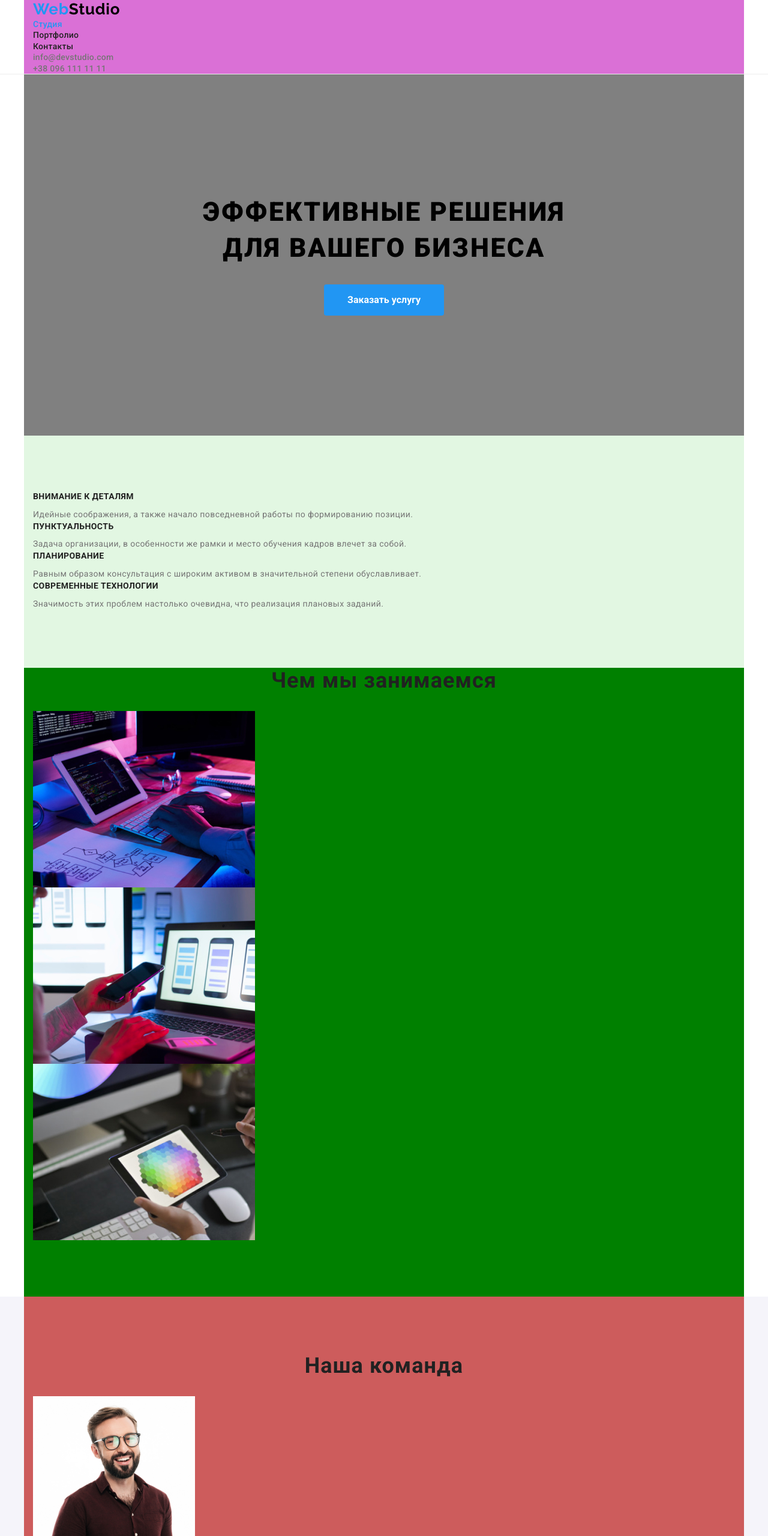
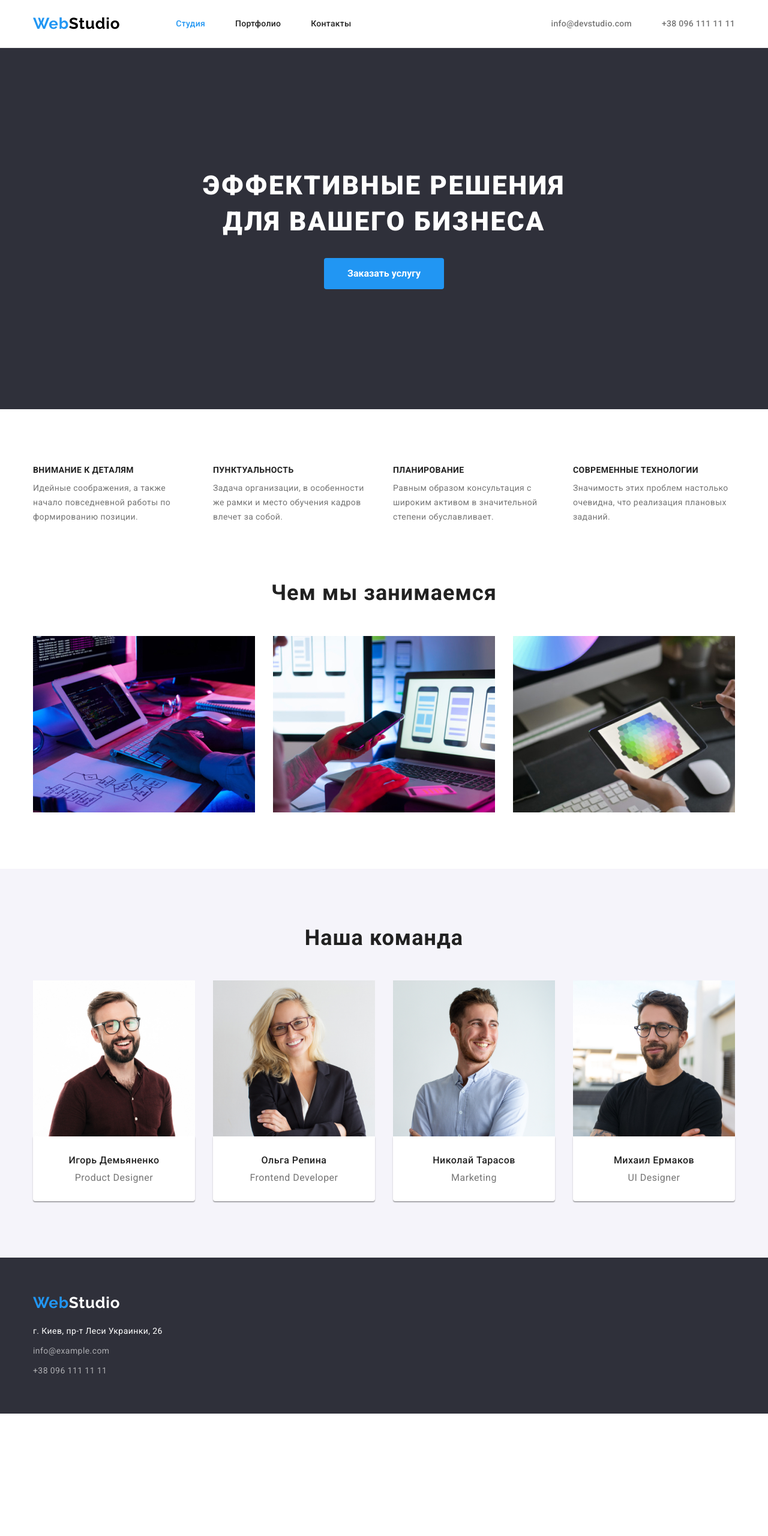
Before and after one commit to ElenaPetrus/goit-markup-hw-03, a plain HTML site: page index.html in a window 1280 px wide. Shown: the top 2560 px of the page at 60% size. After the commit the page ends 2356 px from the top, so only its background shows below. Drawn offline with nearby package versions, Linux system fonts and the light colour scheme.

Commit message:
flex applied

```diff
--- a/css/styles.css
+++ b/css/styles.css
@@ -1,4 +1,4 @@
-:root {
+ :root {
     --main-font: "Roboto", sans-serif;
     --secondary-font: "Raleway", sans-serif;
     --accent-color: #2196F3;
@@ -6,10 +6,13 @@
     --secondary-collor: #757575;
     --contrast-color: #FFFFFF;
     --secondblack-color:  #000000;
-    --header-color:#ECECEC;
+    --header-line-color:#ECECEC;
     --footer-text-color: rgba(255, 255, 255, 0.6);
     --footer-color: #2F303A;
     --section-color: #F5F4FA;
+    --project-border-color: #EEEEEE;
+    --section-top: 94px;
+    --section-btm: 94px;
 }
 
 body {
@@ -80,7 +83,7 @@ img {
     text-align: center;
 
     color: var(--main-color);
-    margin-bottom: 30px;
+    margin-bottom: 50px;
     }
 button {
     border: 1px solid transparent;
@@ -88,6 +91,23 @@ button {
 /*====================END COMPONENTS===========================*/
 
 /*====================HEADER===========================*/
+.header-container {
+    display: flex;
+    align-items: center;
+}
+.navigation{
+    display: flex;
+    align-items: center;
+}
+.navigation-list{
+    display: flex;
+    align-items: center;
+}
+.contact-list{
+    display: flex;
+    align-items: center;
+    margin-left: auto;
+}
 .header-logopart2 {
     font-family: var(--secondary-font);
     font-weight: bold;
@@ -96,7 +116,11 @@ button {
     letter-spacing: 0.03em;
 
     color: var(--secondblack-color);
+    margin-right: 93px;
 }
+.navigation-item:not(:last-child) {
+    margin-right: 50px;
+  }
 .navigation-link {
     font-weight: 500;
     font-size: 14px;
@@ -119,6 +143,7 @@ button {
     letter-spacing: 0.02em;
 
     color: var(--secondary-collor);
+    margin-right: 50px;
 }
 .tel-link {
     font-weight: 500;
@@ -137,14 +162,18 @@ color: var(--accent-color);
 color: var(--accent-color);
 }
 .header{
-     border-bottom: 1px solid var(--header-color);
+     border-bottom: 1px solid var(--header-line-color);
 }
 .header-container{
-    background-color: orchid;
+    padding-top: 24px;
+    padding-bottom: 24px;
 }
 /*====================END HEADER===========================*/
 
 /*====================HERO===========================*/
+.hero{
+    background-color: var(--footer-color);
+}
 .hero-title {
     font-weight: 900;
     font-size: 44px;
@@ -152,7 +181,7 @@ color: var(--accent-color);
     letter-spacing: 0.06em;
     text-align: center;
     text-transform: uppercase;
-    /*color: var(--contrast-color);*/
+    color: var(--contrast-color);
     margin-bottom: 30px;
 }
 .hero-btn {
@@ -172,11 +201,28 @@ color: var(--accent-color);
 .hero-container{
     text-align: center;
     padding: 200px 252px;
-    background-color:grey;
 }
 /*====================END HERO===========================*/
 
 /*====================ADVANTAGES===========================*/
+.advantage-container{
+    display: flex;
+    align-items: center;
+    padding-top: var(--section-top);
+    padding-bottom:var(--section-btm);
+}
+.advantages-list{
+    display: flex;
+    align-items: center;
+    width: 1170px;
+}
+.advantage-item{
+    flex-basis: calc(100% /4 - 30px);
+    min-width: 270px;
+}
+.advantage-item:not(:last-child) {
+    margin-right: 30px;
+}
 .advantage-name {
     font-weight: bold;
     font-size: 14px;
@@ -194,22 +240,35 @@ color: var(--accent-color);
 
     color: var(--secondary-collor);
 }
-    .advantage-container{
-        padding-top: 94px;
-        padding-bottom: 94px;
-    background-color: rgb(226, 247, 226);
-}
 /*====================END ADVANTAGES===========================*/
 
 /*====================WHAT WE DO===========================*/
 .doing-container{
-    padding-bottom: 94px;
-
-    background-color: green;
+    padding-bottom: var(--section-btm);
+}
+.doing-list{
+    display: flex;
+    flex-wrap: wrap;
+    align-items: center;
+    margin-left: -30px;
+}
+.doing-item {
+    flex-basis: calc(100% /3 - 30px);
+    margin-left: 30px;
 }
 /*====================END WHAT WE DO===========================*/
 
 /*====================TEAM===========================*/
+.worker-list{
+    display: flex;
+    flex-wrap: wrap;
+    align-items: center;
+    margin-left: -30px;
+}
+.worker-item{
+    flex-basis: calc(100% / 4 - 30px);
+    margin-left: 30px;
+}
 .worker-name {
 font-weight: 500;
 font-size: 16px;
@@ -217,6 +276,7 @@ line-height: 1.19;
 letter-spacing: 0.03em;
 
 color: var(--main-color);
+margin-bottom: 10px;
 }
 .position-name {
 font-weight: normal;
@@ -230,10 +290,18 @@ color: var(--secondary-collor);
 background-color: var(--section-color);
 }
 .team-container{
-    padding-top: 94px;
-    padding-bottom: 94px;
+    padding-top: var(--section-top);
+    padding-bottom: var(--section-btm);
+}
+.worker-description{
+    background: var(--contrast-color);
+    box-shadow: 0px 1px 3px rgba(0, 0, 0, 0.12), 0px 1px 1px rgba(0, 0, 0, 0.14), 0px 2px 1px rgba(0, 0, 0, 0.2);
+    border-radius: 0px 0px 4px 4px;
 
-    background-color: indianred;
+    padding-top: 30px;
+    padding-bottom: 30px;
+
+    text-align: center;
 }
 /*====================END TEAM===========================*/
 /*====================FOOTER===========================*/
@@ -272,11 +340,18 @@ background-color:var(--footer-color);
 .footer-container {
     padding-top: 60px;
     padding-bottom: 60px;
-    background-color: rgb(56, 55, 55);
 }
 /*====================END FOOTER===========================*/
 
 /*====================PROJECT SELECTOR===========================*/
+.selector-list{
+    display: flex;
+    justify-content: center;
+    margin-bottom: 80px;
+}
+.selector-item:not(:last-child){
+    margin-right: 8px;
+}
 .selector-btn {
     font-family: var(--main-font);
     font-weight: 500;
@@ -285,7 +360,9 @@ background-color:var(--footer-color);
     letter-spacing: 0.03em;
 
     color: var(--main-color);
-
+    background: var(--section-color);
+    border-radius: 4px;
+    padding: 6px 22px;
 }
 
 .selector-btn:hover,
@@ -293,16 +370,41 @@ background-color:var(--footer-color);
     color: var(--contrast-color);
     background: var(--accent-color);
 }
+.first-btn{
+    min-width: 73px;
+}
+.second-btn{
+    min-width: 128px;
+}
+.third-btn{
+    min-width: 145px;
+}
+.fourth-btn{
+    min-width: 103px;
+}
+.fifth-btn{
+  min-width: 130px;
+}
 .project-container{
-        padding-top: 94px;
-        padding-bottom: 94px;
-        background-color: rgb(236, 173, 173);
+        padding-top: var(--section-top);
+        padding-bottom: var(--section-btm);
     }
 
 /*====================END PROJECT SELECTOR===========================*/
 
 /*====================PROJECT EXAMPLES===========================*/
-
+.project-list{
+    display: flex;
+    flex-wrap: wrap;
+    align-items: center;
+    margin-left: -30px;
+    margin-top: -30px;
+}
+.project-item{
+    flex-basis: calc(100% / 3 - 30px);
+    margin-left: 30px;
+    margin-bottom: 30px;
+}
 .project-name {
     font-family: var(--main-font);
     font-weight: bold;
@@ -311,6 +413,7 @@ background-color:var(--footer-color);
     letter-spacing: 0.06em;
 
     color: var(--main-color);
+    margin-bottom: 4px;
 }
 .project-type {
     font-family: Roboto;
@@ -321,4 +424,9 @@ background-color:var(--footer-color);
 
     color: var(--secondary-collor);
 }
+.project-description{
+    padding: 20px 24px;
+    border: 1px solid var(--project-border-color);
+    border-top: none;
+}
 /*====================END PROJECT EXAMPLES===========================*/
--- a/index.html
+++ b/index.html
@@ -26,7 +26,7 @@
                     <a class="navigation-link link" href="">Контакты</a></li>
             </ul>
         </nav>
-        <ul class="list">
+        <ul class="contact-list list">
             <li><a class="mail-link link" href="mailto:info@devstudio.com" lang="en">  info@devstudio.com </a>
             </li>
             <li><a class="tel-link link" href="tel:+380961111111">+38 096 111 11 11</a>
@@ -49,17 +49,17 @@
         <div class="container advantage-container">
         <h2 class="visually-hidden">Наши преимущества</h2>
         <ul class="advantages-list list">
-            <li class="advantages-item">
+            <li class="advantage-item">
                 <h3 class="advantage-name">Внимание к деталям</h3>
                 <p class="advantage-description">Идейные соображения, а также начало повседневной работы
                    по формированию позиции.</p>
             </li>
-            <li class="advantages-item">
+            <li class="advantage-item">
                 <h3 class="advantage-name">Пунктуальность</h3>
                 <p class="advantage-description">Задача организации, в особенности
                    же рамки и место обучения кадров влечет за собой.</p>
             </li>
-            <li class="advantages-item">
+            <li class="advantage-item">
                 <h3 class="advantage-name">Планирование</h3>
                 <p class="advantage-description">Равным образом
                    консультация с широким активом в значительной степени обуславливает.</p>
@@ -97,26 +97,34 @@
             <li class="worker-item">
                     <img class="worker-item-img" src="./images/team/productdesigner.jpg"
                      alt="фотография сотрудника" width="270" height="260">
+                    <div class="worker-description">
                     <h3 class="worker-name">Игорь Демьяненко</h3>
                     <p class="position-name" lang="en">Product Designer</p>
+                    </div>
             </li>
             <li class="worker-item">
                     <img class="worker-item-img" src="./images/team/frontenddeveloper.jpg"
                      alt="фотография сотрудника" width="270" height="260">
+                     <div class="worker-description">
                     <h3 class="worker-name">Ольга Репина</h3>
                     <p class="position-name" lang="en">Frontend Developer</p>
+                    </div>
             </li>
             <li class="worker-item">
                     <img class="worker-item-img" src="./images/team/marketing.jpg"
                      alt="фотография сотрудника" width="270" height="260">
+                    <div class="worker-description">
                     <h3 class="worker-name">Николай Тарасов</h3>
                     <p class="position-name" lang="en">Marketing</p>
+                    </div>
             </li>
             <li class="worker-item">
                     <img class="worker-item-img" src="./images/team/ui.jpg"
                      alt="фотография сотрудника" width="270" height="260">
+                     <div class="worker-description">
                     <h3 class="worker-name">Михаил Ермаков</h3>
                     <p class="position-name">UI Designer</p>
+                    </div>
             </li>
         </ul>
         </div>
```
Also changed, not shown: portfolio.html (+26 -8 lines).
